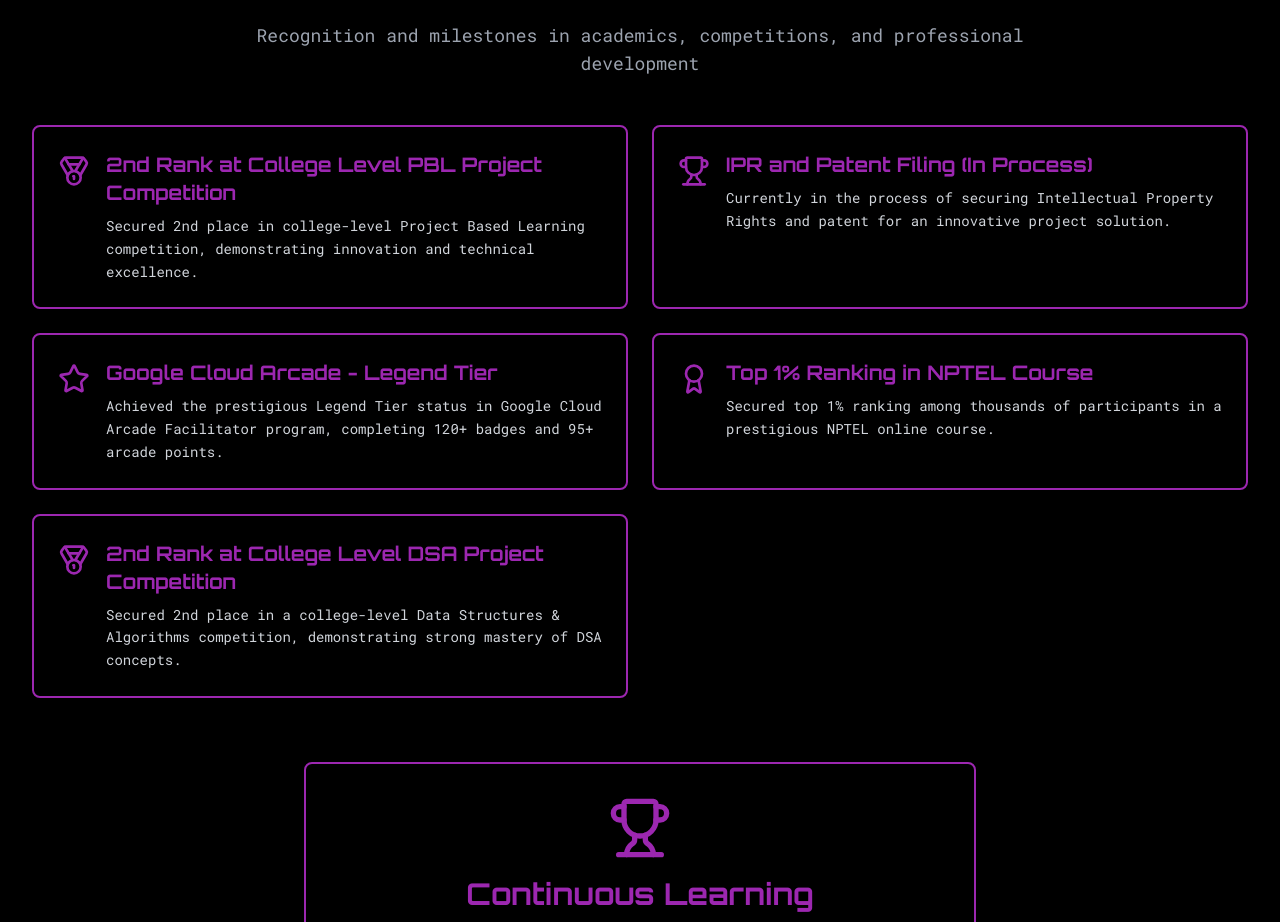
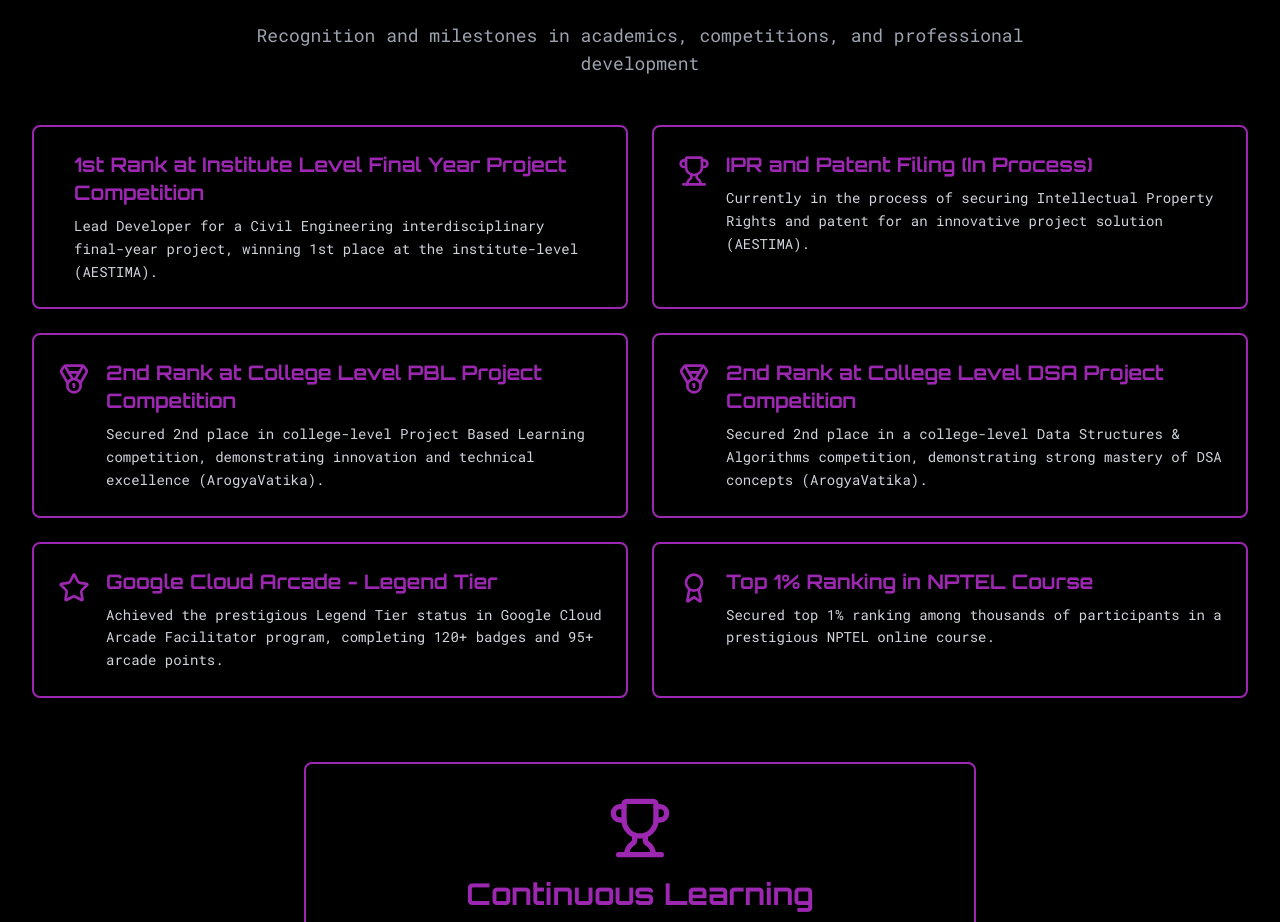
Before and after one commit to Hrishikesh-Gavai/Hrishikesh-Gavai-Portfolio, a React (Create React App) app: page /certifications in a window 1280 px wide. Shown: the part 1740-2662 px from the top of the page. Built offline with nearby package versions, Linux system fonts and the light colour scheme.

Commit message:
Update CertificationsPage.jsx

```diff
--- a/src/pages/CertificationsPage.jsx
+++ b/src/pages/CertificationsPage.jsx
@@ -75,14 +75,23 @@ const CertificationsPage = () => {
 
   const achievements = [
     {
+      title: '1st Rank at Institute Level Final Year Project Competition',
+      description: 'Lead Developer for a Civil Engineering interdisciplinary final-year project, winning 1st place at the institute-level (AESTIMA).',
+    },
+    {
+      title: 'IPR and Patent Filing (In Process)',
+      description: 'Currently in the process of securing Intellectual Property Rights and patent for an innovative project solution (AESTIMA).',
+      icon: <Trophy className="w-8 h-8" style={{ color: `var(--primary-color)` }} />,
+    },
+    {
       title: '2nd Rank at College Level PBL Project Competition',
-      description: 'Secured 2nd place in college-level Project Based Learning competition, demonstrating innovation and technical excellence.',
+      description: 'Secured 2nd place in college-level Project Based Learning competition, demonstrating innovation and technical excellence (ArogyaVatika).',
       icon: <Medal className="w-8 h-8" style={{ color: `var(--primary-color)` }} />,
     },
     {
-      title: 'IPR and Patent Filing (In Process)',
-      description: 'Currently in the process of securing Intellectual Property Rights and patent for an innovative project solution.',
-      icon: <Trophy className="w-8 h-8" style={{ color: `var(--primary-color)` }} />,
+      title: '2nd Rank at College Level DSA Project Competition',
+      description: 'Secured 2nd place in a college-level Data Structures & Algorithms competition, demonstrating strong mastery of DSA concepts (ArogyaVatika).',
+      icon: <Medal className="w-8 h-8" style={{ color: `var(--primary-color)` }} />,
     },
     {
       title: 'Google Cloud Arcade - Legend Tier',
@@ -93,11 +102,6 @@ const CertificationsPage = () => {
       title: 'Top 1% Ranking in NPTEL Course',
       description: 'Secured top 1% ranking among thousands of participants in a prestigious NPTEL online course.',
       icon: <Award className="w-8 h-8" style={{ color: `var(--primary-color)` }} />,
-    },
-    {
-      title: '2nd Rank at College Level DSA Project Competition',
-      description: 'Secured 2nd place in a college-level Data Structures & Algorithms competition, demonstrating strong mastery of DSA concepts.',
-      icon: <Medal className="w-8 h-8" style={{ color: `var(--primary-color)` }} />,
     },
   ];
 
```
